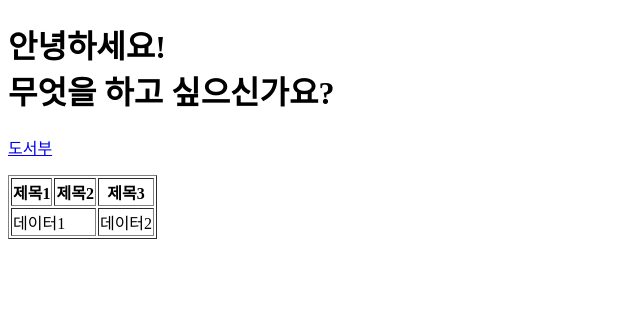
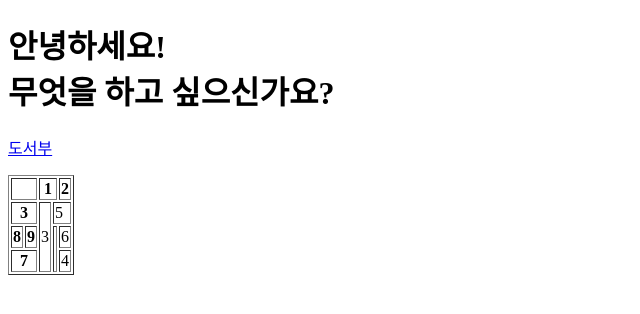
Before and after one commit to bujang-Lee/-, a plain HTML site: page index.html in a window 1280 px wide. Shown: the whole page, without its empty margins (0-640 px from the left). Drawn offline with Linux system fonts and the light colour scheme.

Commit message:
Update index.html

```diff
--- a/index.html
+++ b/index.html
@@ -6,13 +6,24 @@
 
     <table border="1">
       <tr>
-        <th scope="col">제목1</th>
-        <th scope="col">제목2</th>
-        <th scope="col">제목3</th>
+        <th colspan="2"></th>
+        <th colspan="2">1</th>
+        <th colspan="2">2</th>
       </tr>
       <tr>
-        <td colspan="2">데이터1</td>
-        <td>데이터2</td>
+        <th colspan="2">3</th>
+        <td rowspan="3">3</td>
+        <td colspan="3">5</td>
+      </tr>
+      <tr>
+        <th>8</th>
+        <th>9</th>
+        <td rowspan="2"></td>
+        <td colspan="2">6</td>
+      </tr>
+      <tr>
+        <th colspan="2">7</td>
+        <td colspan="2">4</td>
       </tr>
     </table>
   </body>
```
